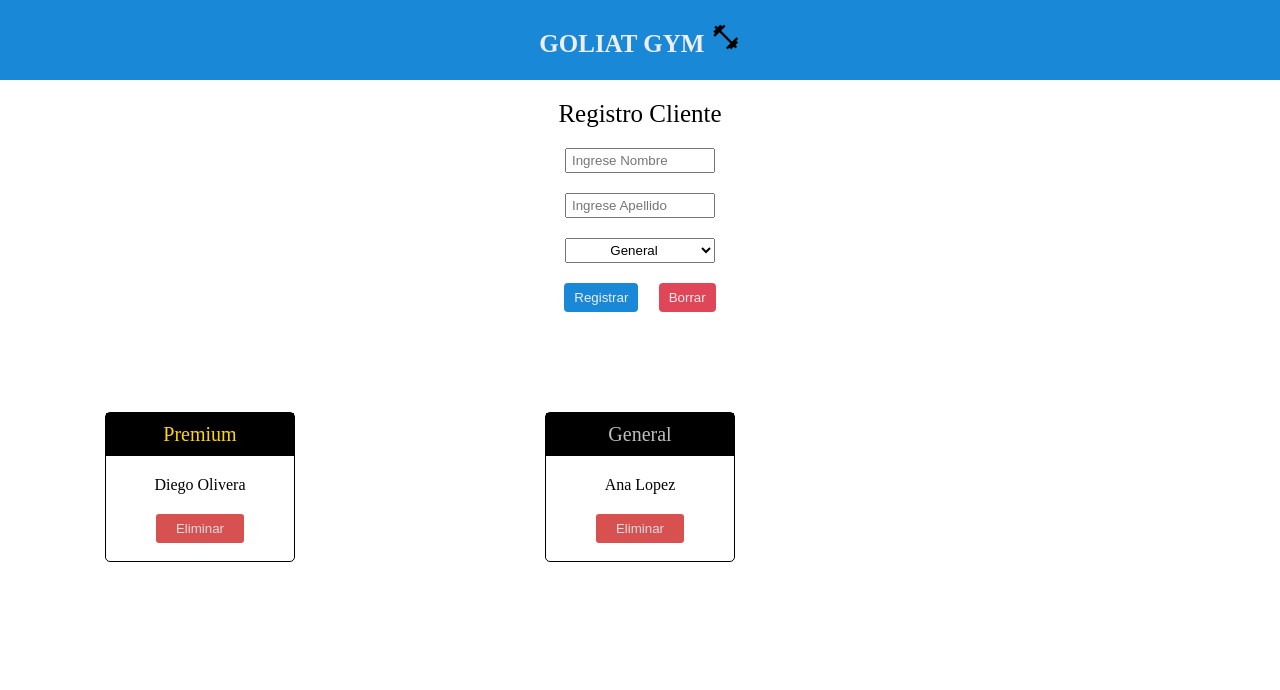
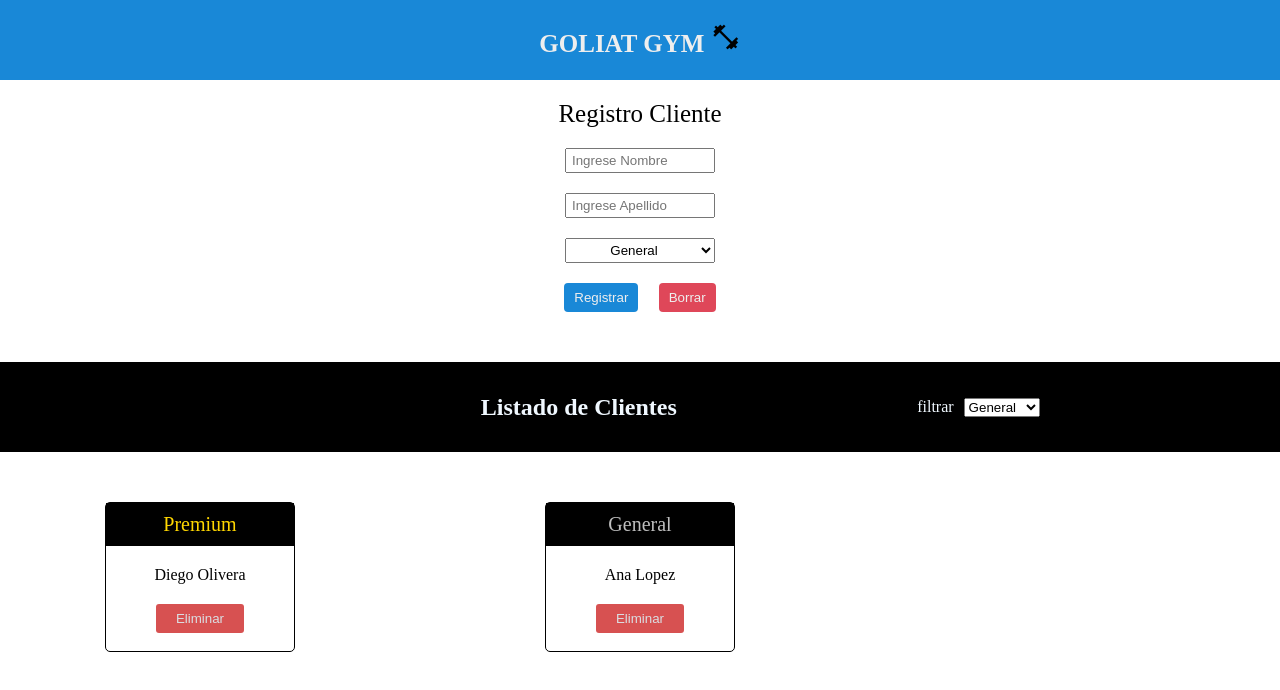
Before and after one commit to diegoolivera/gym, an Angular app: page / in a window 1280 px wide. Shown: the top 690 px of the page. Built offline with nearby package versions, Linux system fonts and the light colour scheme.

Commit message:
[ADD]fltro

```diff
--- a/src/app/app.component.css
+++ b/src/app/app.component.css
@@ -1,8 +1,12 @@
 .contentCards{
-  margin-top: 100px;
+  margin-top: 50px;
   display: grid;
   place-items: center;
   grid-template-columns: repeat(3,1fr);
   row-gap: 40px;
   column-gap: 40px;
 }
+
+.contentBuscador{
+  margin-top: 50px;
+}
--- a/src/app/app.component.html
+++ b/src/app/app.component.html
@@ -1,7 +1,10 @@
 <Header></Header>
 <Registro (clientEmiter)="agregarCliente($event)"></Registro>
+<div class="contentBuscador">
+  <Buscador (filtro)="filtrar($event)"></Buscador>
+</div>
 <div class="contentCards">
-  <Card *ngFor="let c of clientes; let i = index"
+  <Card *ngFor="let c of filtrado; let i = index"
     [cliente]="c"
     [i]="i"
     (idCliente)= "borrarCliente(i)">
--- a/src/app/app.component.ts
+++ b/src/app/app.component.ts
@@ -8,12 +8,19 @@ import { Cliente } from 'src/assets/class/Cliente.model';
 })
 export class AppComponent {
   clientes:Cliente[] = [new Cliente("Diego","Olivera","Premium"),new Cliente("Ana","Lopez","General")]
+  filtrado:Cliente[] = [...this.clientes];
 
   agregarCliente(newCliente:Cliente){
     this.clientes.push(newCliente)
+    this.filtrado.push(newCliente)
   }
 
   borrarCliente(id:number){
     this.clientes = this.clientes.filter((c,i) => i !== id)
+    this.filtrado = this.filtrado.filter((c,i) => i !== id)
+  }
+
+  filtrar(filtro:string){
+    this.filtrado= this.clientes.filter(c=> c.plan === filtro)
   }
 }
--- a/src/app/buscador/buscador.component.css
+++ b/src/app/buscador/buscador.component.css
@@ -0,0 +1,18 @@
+section{
+  display: flex;
+  align-items: center;
+  justify-content: space-evenly;
+  width: 100%;
+  height: 90px;
+  background-color: black;
+  color: aliceblue;
+}
+
+.contentFiltro{
+  display: flex;
+  align-items: center;
+}
+
+.contentFiltro select{
+  margin-left: 10px;
+}
--- a/src/app/buscador/buscador.component.html
+++ b/src/app/buscador/buscador.component.html
@@ -1 +1,12 @@
-<p>buscador works!</p>
+
+<section>
+  <p></p>
+  <h2>Listado de Clientes</h2>
+  <div class="contentFiltro">
+    <p>filtrar</p>
+    <select #filtro (change)="nuevoFiltro()">
+      <option value="General">General</option>
+      <option value="Premium">Premium</option>
+    </select>
+  </div>
+</section>
--- a/src/app/buscador/buscador.component.ts
+++ b/src/app/buscador/buscador.component.ts
@@ -1,15 +1,20 @@
-import { Component, OnInit } from '@angular/core';
+import { Component, ElementRef, EventEmitter, Output, ViewChild} from '@angular/core';
 
 @Component({
-  selector: 'app-buscador',
+  selector: 'Buscador',
   templateUrl: './buscador.component.html',
   styleUrls: ['./buscador.component.css']
 })
-export class BuscadorComponent implements OnInit {
+export class BuscadorComponent {
 
-  constructor() { }
+  @ViewChild("filtro") inputFiltro:ElementRef
+  @Output() filtro = new EventEmitter<string>()
 
-  ngOnInit(): void {
+  nuevoFiltro(){
+    this.filtro.emit(this.inputFiltro.nativeElement.value)
   }
 
+
+
+
 }
```
